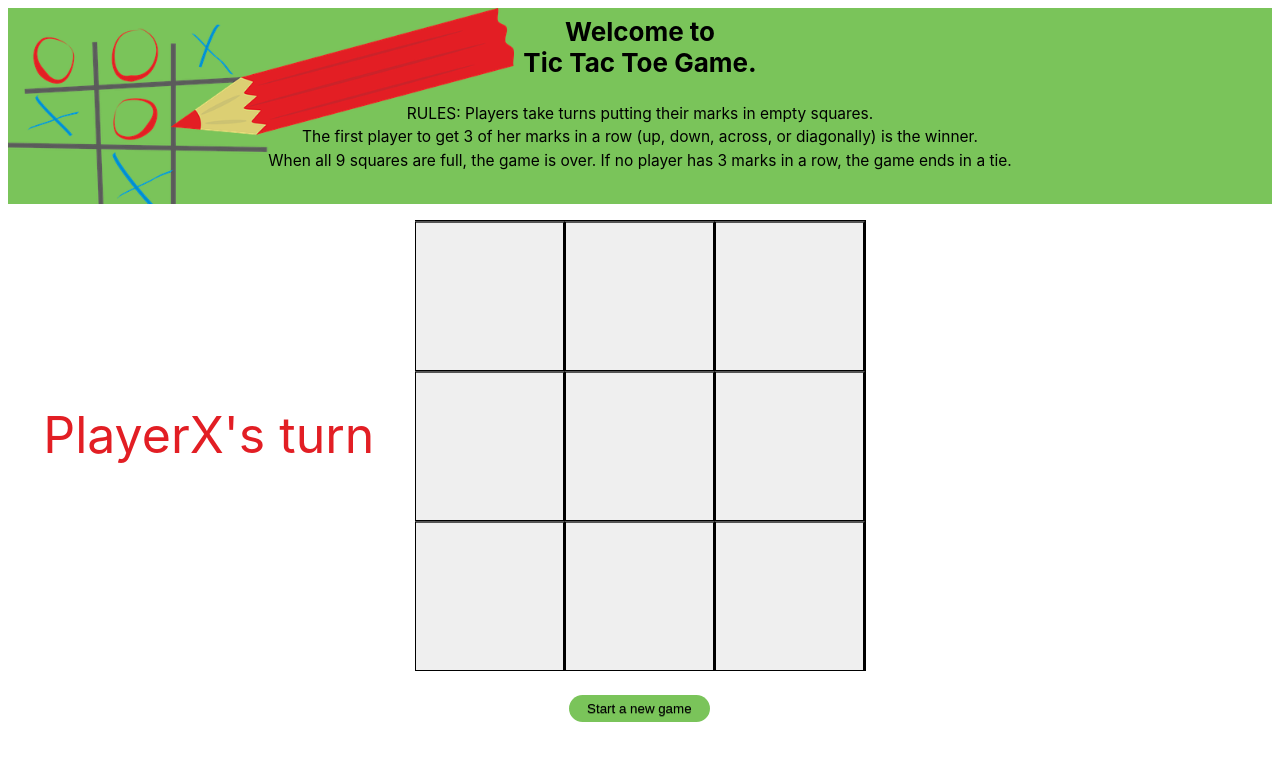
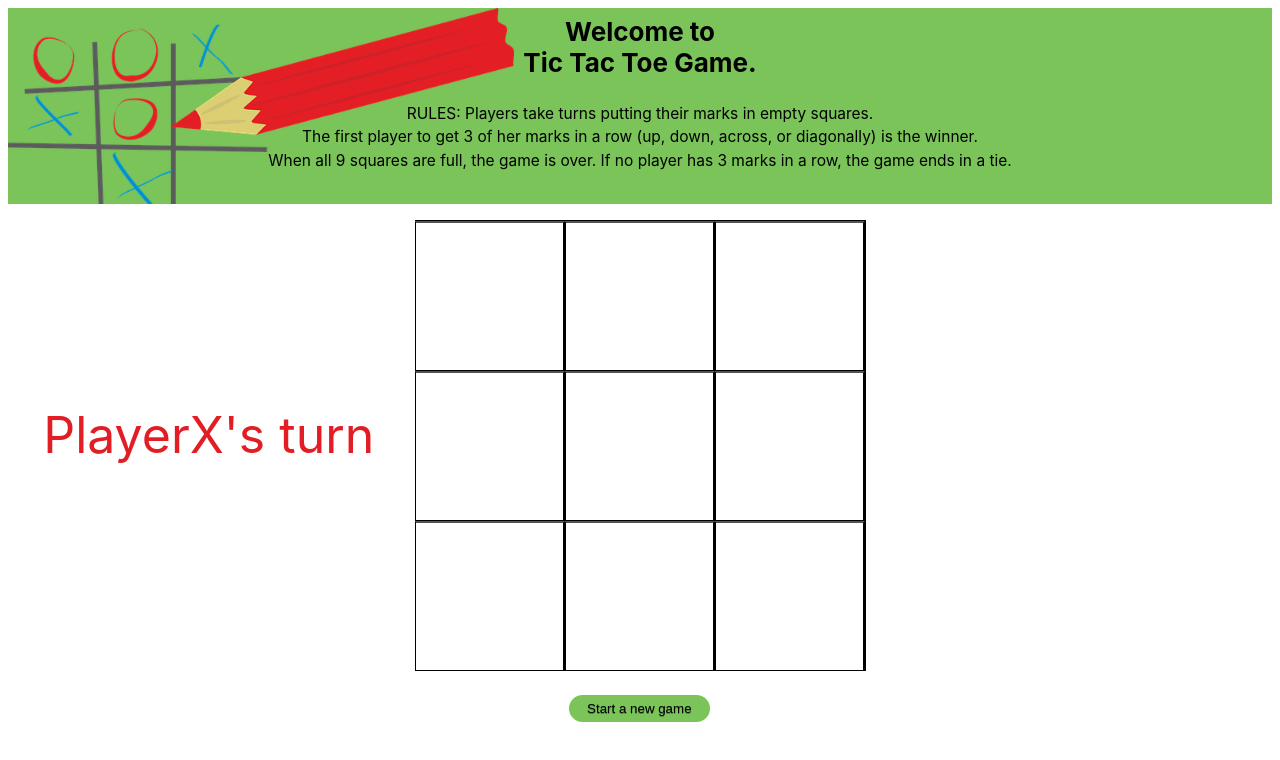
Before and after one commit to robertamangiapane/React-Tic-Tac-Toe-Game, a React (Create React App) app: page / in a window 1280 px wide. Shown: the top 760 px of the page. Built offline with nearby package versions, Linux system fonts and the light colour scheme.

Commit message:
add background color to buttons

```diff
--- a/src/App.css
+++ b/src/App.css
@@ -93,6 +93,7 @@
   padding: 10px 10px;
   border-left: 1px solid black;
   border-bottom: 1px solid black;
+  background-color: #FFF
 }
 
 .img > img {
```
